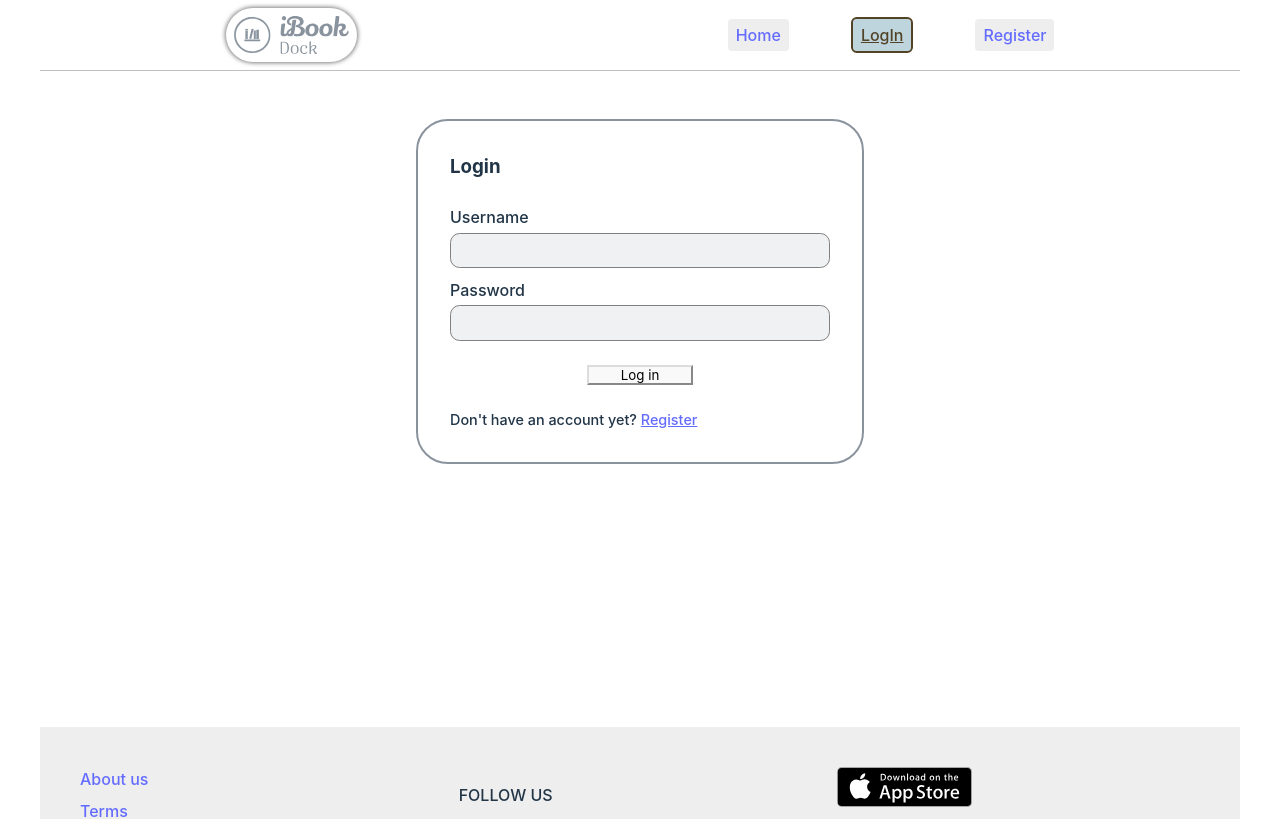
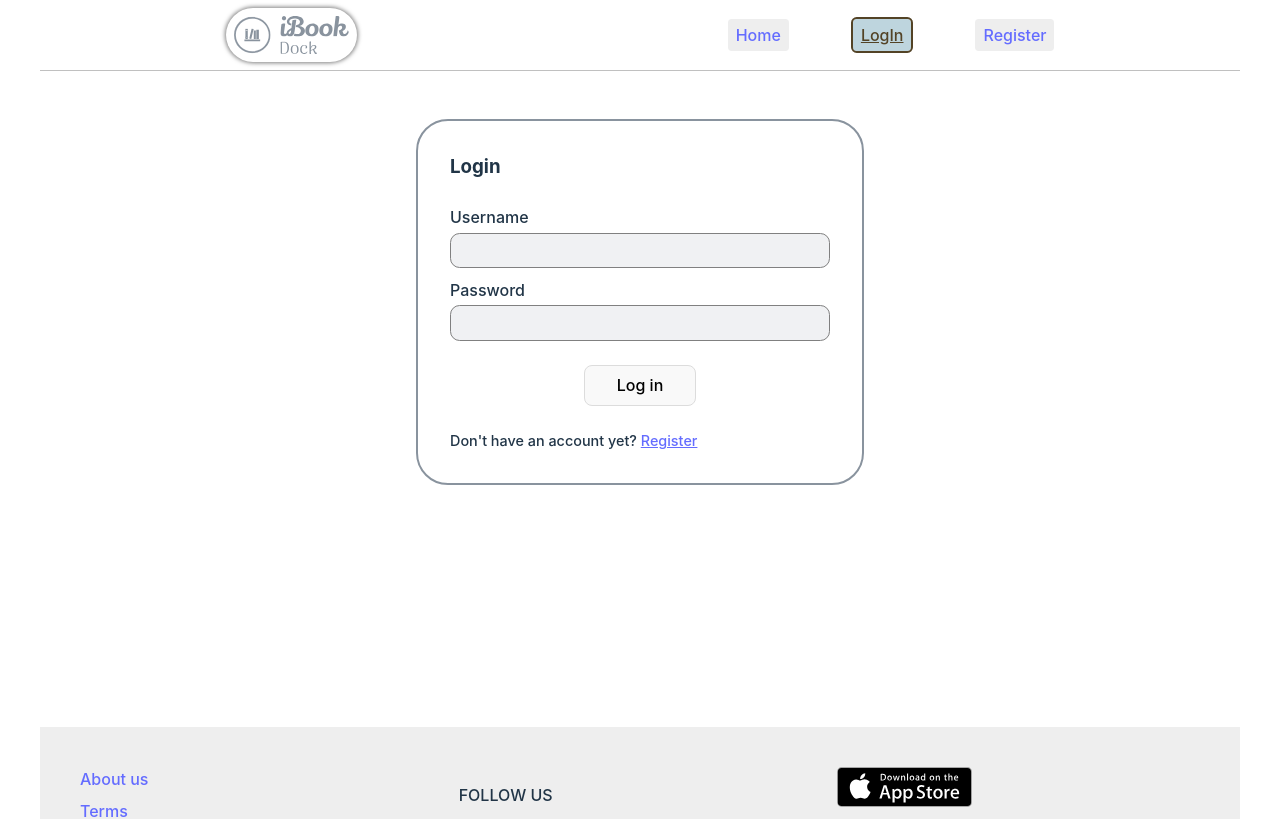
Before and after one commit to Amine-UiWeb/mern-IBook, a React (Vite) app in the folder client/: page /login in a window 1280 px wide. Shown: the top 819 px of the page. Built offline with nearby package versions, Linux system fonts and the light colour scheme.

Commit message:
Client: change button background-color in RegisterPage and LoginPage components

```diff
--- a/client/src/index.css
+++ b/client/src/index.css
@@ -148,7 +148,6 @@ button {
   padding: 0.6em 1.2em;
   font-size: 1em;
   font-weight: 500;
-  background-color: #1a1a1a;
   transition: border-color 0.25s;
 }
 .btn:hover { border-color: #646cff; }
--- a/client/src/pages/LoginPage.jsx
+++ b/client/src/pages/LoginPage.jsx
@@ -43,9 +43,7 @@ const LoginPage = () => {
           onChange={(e) => onPasswordChange(e.target.value)}
         />
 
-        <button onClick={handleSubmit}>
-          Log in
-        </button>
+        <button className="btn" onClick={handleSubmit}>Log in</button>
 
         <div className="fs-0-9 fw-500">
           Don't have an account yet?{" "}
--- a/client/src/pages/RegisterPage.jsx
+++ b/client/src/pages/RegisterPage.jsx
@@ -54,16 +54,16 @@ const RegisterPage = () => {
           onChange={(e) => onConfirmPwdChange(e.target.value)}
         />
 
-        <button onClick={handleSubmit}>
-          Register
-        </button>
+        <button className="btn" onClick={handleSubmit}>Register</button>
 
         <div className="fs-0-9">
           Already have an account?{" "}
           <a href="#" className="underline">Log in</a>
         </div>
 
-      </form>    </div>
+      </form>
+
+    </div>
   )
 }
 export default RegisterPage
```
